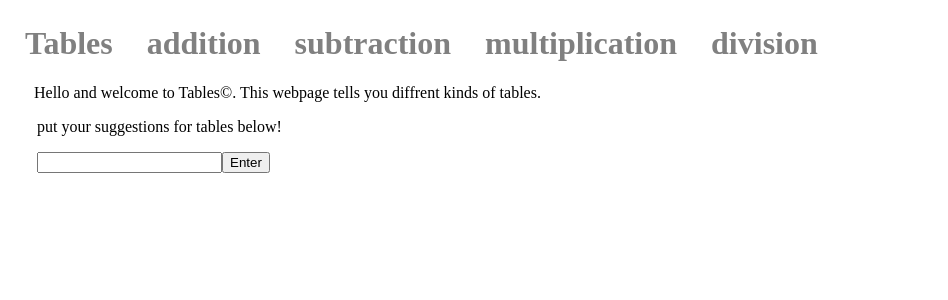
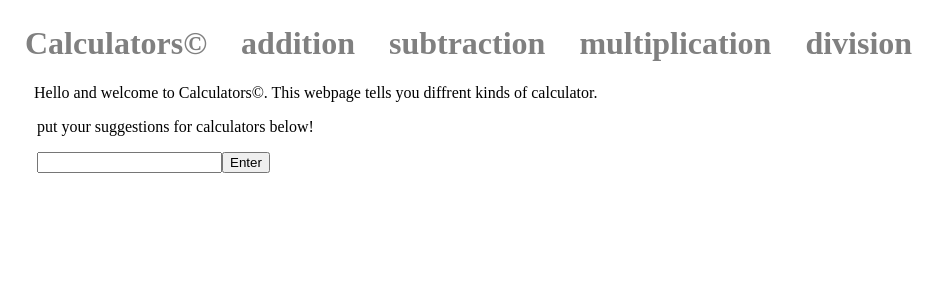
Before and after one commit to CalvinFrank/array-practice, a React (Vite) app: page / in a window 1280 px wide. Shown: the top 300 px of the page, without its empty margins (0-948 px from the left). Built offline with nearby package versions, Linux system fonts and the light colour scheme.

Commit message:
1.4.1 fixed spelling and has new name and purpose now

```diff
--- a/src/App.jsx
+++ b/src/App.jsx
@@ -6,12 +6,12 @@ import Sub from "./charts/sub"
 import Home from './home';
 
 function App() {
-  const [selectedPage, setSelectedPage] = useState('tables');
+  const [selectedPage, setSelectedPage] = useState('calculator');
 
   let mainContent = ( <p></p> );
 
   switch(selectedPage) {
-    case 'tables':
+    case 'calculator':
       mainContent = <Home />;
       break;
     case 'add':
@@ -31,13 +31,13 @@ function App() {
   return (
     <div className="App">
       <header className="header">
-        <h1 className="header-h1" onClick={() => setSelectedPage('tables')}> Tables </h1>
+        <h1 className="header-h1" onClick={() => setSelectedPage('calculator')}> Calculators© </h1>
         <h1 className="header-h1" onClick={() => setSelectedPage('add')}>addition</h1>
         <h1 className="header-h1" onClick={() => setSelectedPage('sub')}>subtraction</h1>
         <h1 className="header-h1" onClick={() => setSelectedPage('mul')}>multiplication</h1>
         <h1 className="header-h1" onClick={() => setSelectedPage('div')}>division</h1>
       </header>
-      <p className="intro">Hello and welcome to Tables©. This webpage tells you diffrent kinds of tables.</p>
+      <p className="intro">Hello and welcome to Calculators©. This webpage tells you diffrent kinds of calculator.</p>
       { mainContent }
     </div>
   )
--- a/src/charts/add.jsx
+++ b/src/charts/add.jsx
@@ -1,7 +1,10 @@
 function Add() {
+
     return (
       <div className="Add">
-        <h1>Coming Soon... an Addition Chart</h1>
+        <h1>Coming Soon... an Addition calculator</h1>
+        <div className="add-calc">
+        </div>
       </div>
     )
   }
--- a/src/charts/div.jsx
+++ b/src/charts/div.jsx
@@ -1,7 +1,7 @@
 function Div() {
     return (
       <div className="Div">
-        <h1>Coming Soon... a Division Chart</h1>
+        <h1>Coming Soon... a Division Calculator</h1>
       </div>
     )
   }
--- a/src/charts/mul.jsx
+++ b/src/charts/mul.jsx
@@ -1,7 +1,7 @@
 function Mul() {
     return (
       <div className="Mul">
-        <h1>Coming Soon... a Multiplication Chart</h1>
+        <h1>Coming Soon... a Multiplication Calculator</h1>
       </div>
     )
   }
--- a/src/charts/sub.jsx
+++ b/src/charts/sub.jsx
@@ -1,7 +1,7 @@
 function Sub() {
     return (
       <div className="Sub">
-        <h1>Coming Soon... a Subtraction Chart</h1>
+        <h1>Coming Soon... a Subtraction Calculator</h1>
       </div>
     )
   }
--- a/src/home.jsx
+++ b/src/home.jsx
@@ -1,7 +1,7 @@
 function Home() {
     return (
         <div className="homediv">
-            <p>put your suggestions for tables below!</p>
+            <p>put your suggestions for calculators below!</p>
             <div className="suggestions">
                 <input type="text" />
                 <button>Enter</button>
--- a/src/index.css
+++ b/src/index.css
@@ -15,3 +15,6 @@
   margin-left: 29px;
   margin-top: 4;
 }
+.add-calc {
+  max-width: 325px;
+}
```
